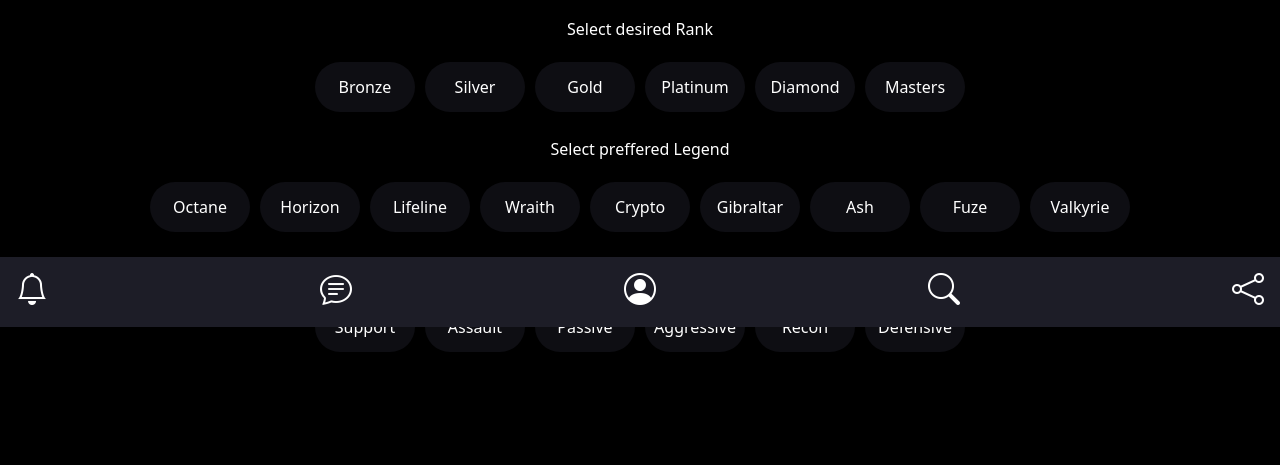
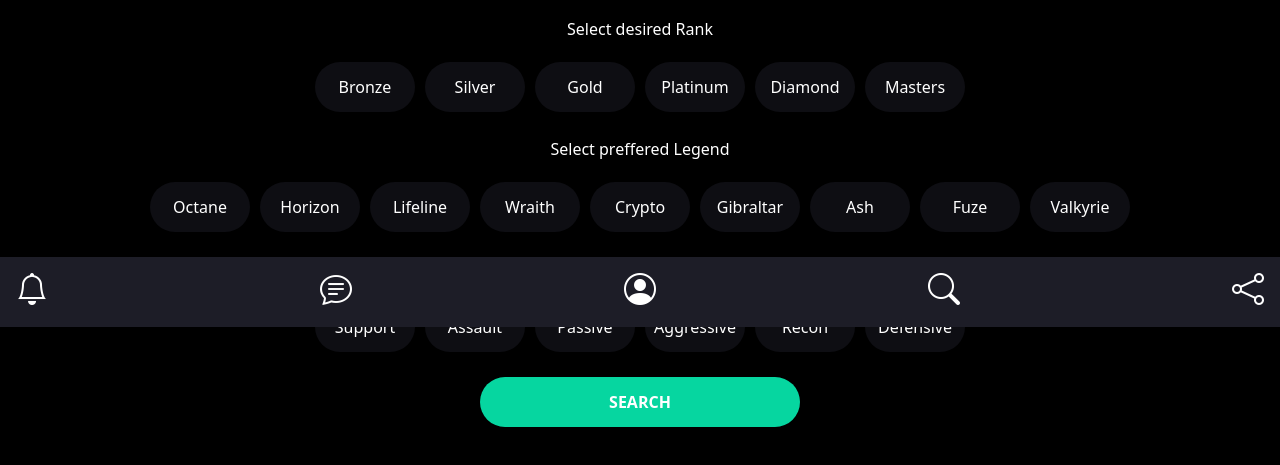
Before and after one commit to Dooootz/ux-bones-main, a website: page src/pages/search.html in a window 1280 px wide. Shown: the part 473-938 px from the top of the page. Drawn offline with nearby package versions, Linux system fonts and the light colour scheme.

Commit message:
added features to search page

```diff
--- a/src/pages/search.html
+++ b/src/pages/search.html
@@ -88,6 +88,10 @@
           <input type="button" value="Defensive" />
         </div>
       </div>
+
+      <div class="continue-to-profile">
+        <button onclick="searchResultsPage()">SEARCH</button>
+      </div>
     </div>
 
     <!-- BOTTOM NAV -->
```
